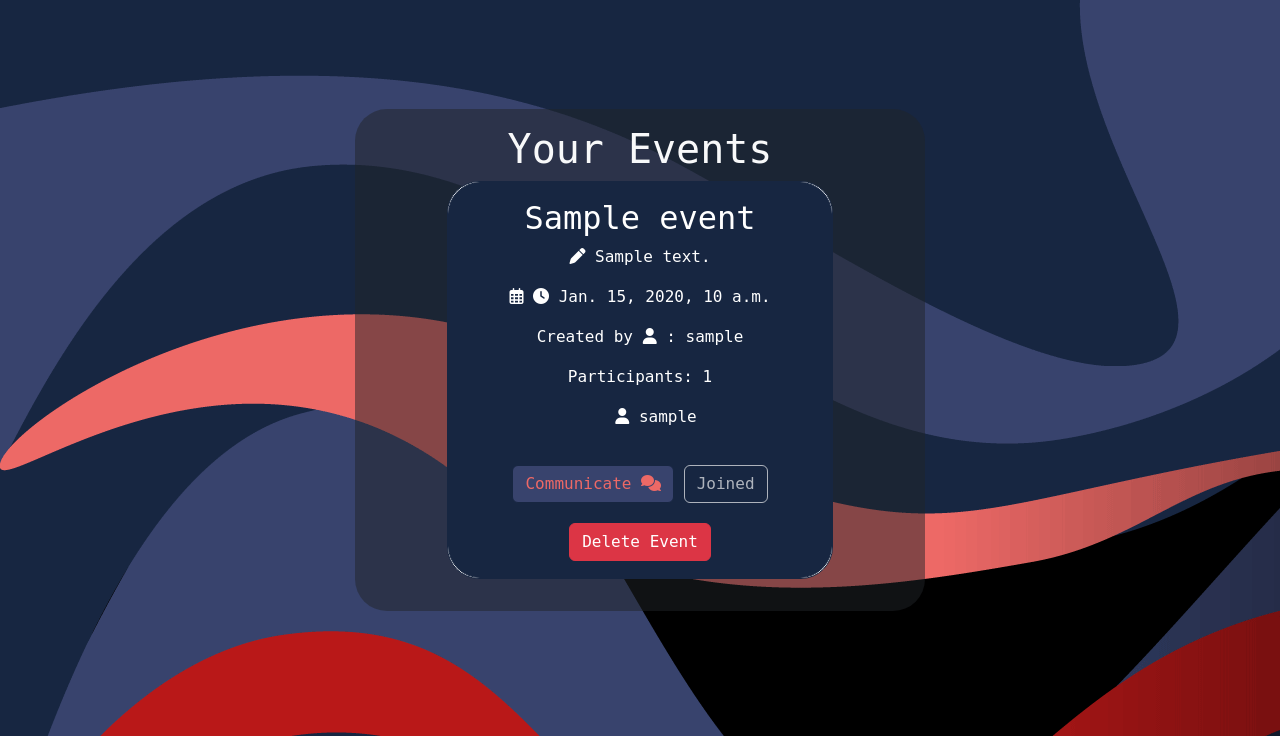
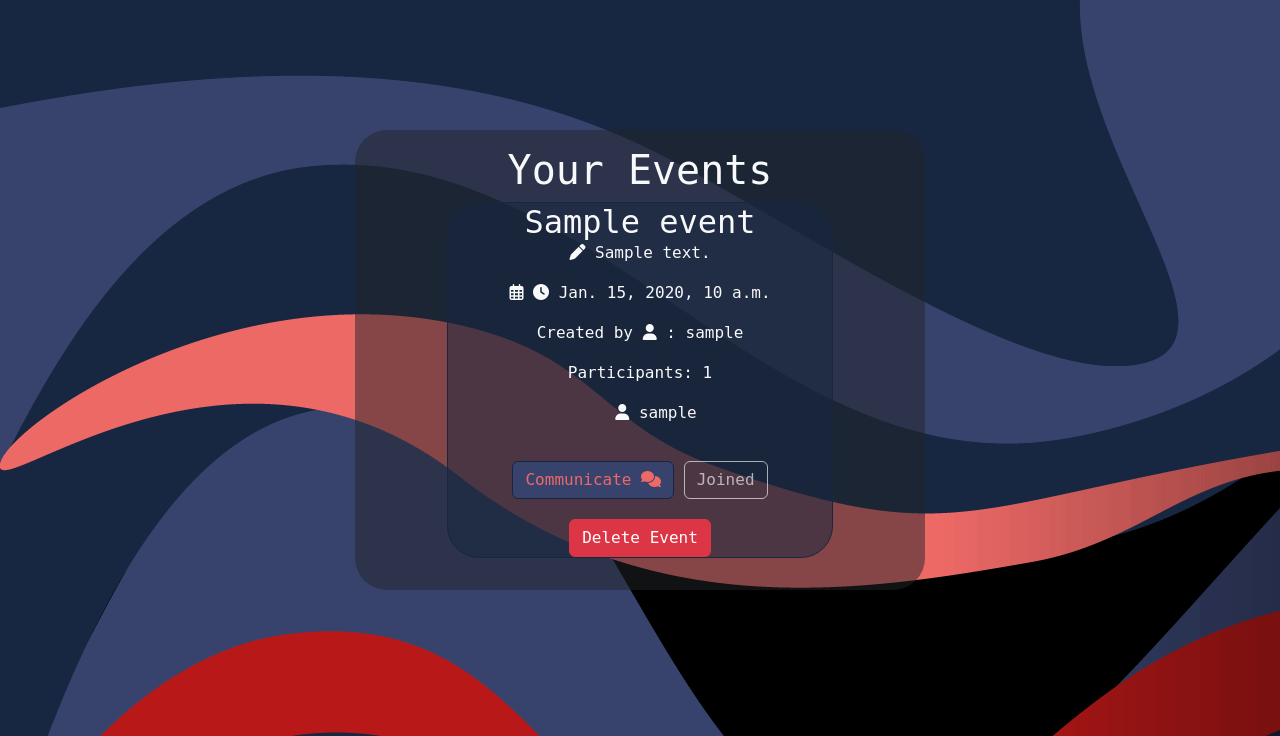
Before and after one commit to Mareliusmoen/varberg-games, a Django app: page /events/joined_events/ in a window 1280 px wide. Shown: the part 64-800 px from the top of the page. Run offline with Django 4.2, Linux system fonts and the light colour scheme; a user stored in the database is signed in; tables that the repository leaves empty hold one stand-in row (values such as "Sample post"); some libraries are stand-ins or nearby versions; some web fonts are replaced.

Commit message:
edit all event tamplates background css

```diff
--- a/static/css/style.css
+++ b/static/css/style.css
@@ -13,7 +13,7 @@ body {
     border: 1px solid rgb(23, 38, 65);
 }
 
-.comment-bg {
+.card-bg-opacity {
     background-color: rgba(23, 38, 65, 0.5);
     border: 1px solid rgb(23, 38, 65);
 }
--- a/templates/event_detail.html
+++ b/templates/event_detail.html
@@ -22,7 +22,7 @@
 {% for comment in comments %}
 <div class="d-flex justify-content-center flex-wrap">
     <div class="w-75 mb-3 rounded-5 ">
-        <div class="card-body comment-bg rounded-5">
+        <div class="card-body card-bg-opacity rounded-5">
             <p class="author-time-comment-font">{{ comment.created_at|date:"F d, Y H:i" }} By: {{ comment.user.username }}</p>
             <p class="card-text">{{ comment.text }}</p>
         </div>
--- a/templates/events.html
+++ b/templates/events.html
@@ -29,7 +29,7 @@
     {% if public_events %}
     {% for event in public_events %}
     <div class="w-75 mb-3 rounded-5 ">
-        <div class="card-body card-bg rounded-5">
+        <div class="card-body card-bg-opacity rounded-5">
             <h2 class="card-title">{{ event.title }}</h2>
             <p class="card-text"><i class="fa-solid fa-pen"></i> {{ event.description }}</p>
             <p class="card-text"><i class="fa-regular fa-calendar-days"></i> <i class="fa-solid fa-clock"></i> {{ event.date }}</p>
--- a/templates/joined_events.html
+++ b/templates/joined_events.html
@@ -12,8 +12,8 @@
 <div class="d-flex justify-content-center flex-wrap">
     {% if user_participating_events %}
     {% for event in user_participating_events %}
-    <div class="card w-75 mb-3 rounded-5">
-        <div class="card-body card-bg rounded-5">
+    <div class="w-75 mb-3 rounded-5">
+        <div class="card-bg-opacity rounded-5">
             <h2 class="card-title">{{ event.title }}</h2>
             <p class="card-text"><i class="fa-solid fa-pen"></i> {{ event.description }}</p>
             <p class="card-text"><i class="fa-regular fa-calendar-days"></i> <i class="fa-solid fa-clock"></i> {{ event.date }}</p>
```
